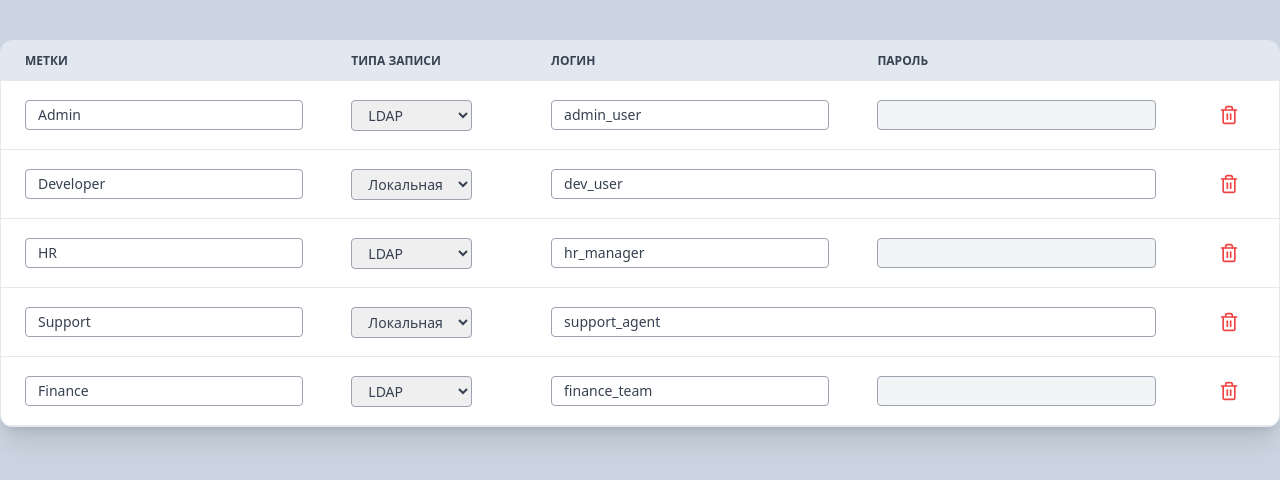
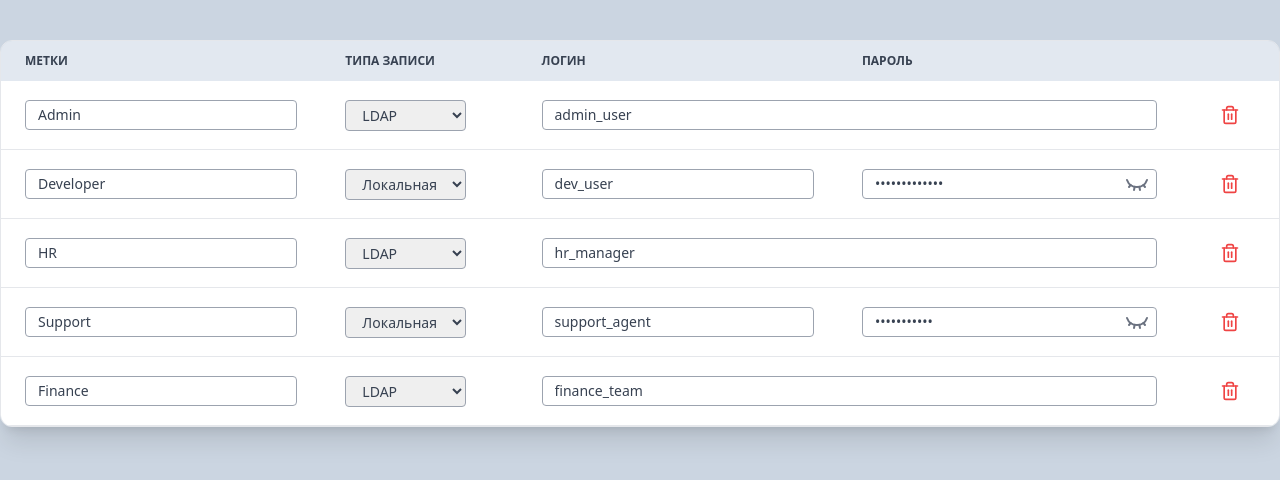
Before and after one commit to FarruxbekNozimov/vue-account-form, a Vue app: page / in a window 1280 px wide. Shown: the top 480 px of the page. Built offline with nearby package versions, Linux system fonts and the light colour scheme.

Commit message:
feat: move password input to reusable PasswordInput.vue with toggle visibility

```diff
--- a/src/components/AccountTable.vue
+++ b/src/components/AccountTable.vue
@@ -1,14 +1,13 @@
 <script setup>
 import { ref } from 'vue'
 import { useAccountStore } from '@/stores/account-form'
+
 import DeleteButton from './Widgets/DeleteButton.vue'
+import PasswordInput from './Widgets/PasswordInput.vue'
+
 const account_store = useAccountStore()
 
 const showPasswords = ref({}) // Store visibility for each account
-
-const togglePassword = (id) => {
-  showPasswords.value[id] = !showPasswords.value[id]
-}
 </script>
 
 <template>
@@ -52,7 +51,7 @@ const togglePassword = (id) => {
           </td>
 
           <!-- Login Input (Expands if password is hidden) -->
-          <td class="px-6 py-4" :colspan="account.type !== 'LDAP' ? 2 : 1">
+          <td class="px-6 py-4" :colspan="account.type !== 'Локальная' ? 2 : 1">
             <input
               v-model="account.login"
               type="text"
@@ -62,12 +61,8 @@ const togglePassword = (id) => {
           </td>
 
           <!-- Password (Only shown for LDAP, but disabled) -->
-          <td v-if="account.type === 'LDAP'" class="px-6 py-4">
-            <input
-              v-model="account.password"
-              type="password"
-              class="w-full p-1 px-3 border border-gray-400 rounded bg-gray-100 cursor-not-allowed outline-none"
-            />
+          <td v-if="account.type === 'Локальная'" class="px-6 py-4">
+            <PasswordInput v-model="account.password" />
           </td>
 
           <!-- Delete Button (Using DeleteButton.vue) -->
--- /dev/null
+++ b/src/components/Widgets/PasswordInput.vue
@@ -0,0 +1,55 @@
+<script setup>
+import { Eye, EyeClosed } from 'lucide-vue-next'
+import { ref } from 'vue'
+
+// Props for v-model and disabled state
+defineProps({ modelValue: String, disabled: Boolean })
+
+// Emit function for v-model
+const emit = defineEmits(['update:modelValue'])
+
+const showPassword = ref(false)
+
+// Toggle password visibility
+const togglePassword = () => {
+  showPassword.value = !showPassword.value
+}
+</script>
+<template>
+  <div class="relative">
+    <input
+      :value="modelValue"
+      @input="emit('update:modelValue', $event.target.value)"
+      :type="showPassword ? 'text' : 'password'"
+      :disabled="disabled"
+      class="w-full p-1 px-3 border border-gray-400 rounded outline-none pr-8"
+      :class="{ 'bg-gray-100 cursor-not-allowed': disabled }"
+      placeholder="Enter password"
+    />
+    <button
+      v-if="!disabled"
+      type="button"
+      @click="togglePassword"
+      class="absolute inset-y-0 right-2 flex items-center text-gray-500"
+    >
+      <Transition name="fade-scale" mode="out-in">
+        <component :is="showPassword ? Eye : EyeClosed" :key="showPassword" />
+      </Transition>
+    </button>
+  </div>
+</template>
+
+<style scoped>
+/* Transition effect when password eye changed */
+.fade-scale-enter-active,
+.fade-scale-leave-active {
+  transition:
+    opacity 0.2s ease,
+    transform 0.2s ease;
+}
+.fade-scale-enter-from,
+.fade-scale-leave-to {
+  opacity: 0;
+  transform: scale(0.8);
+}
+</style>
```
